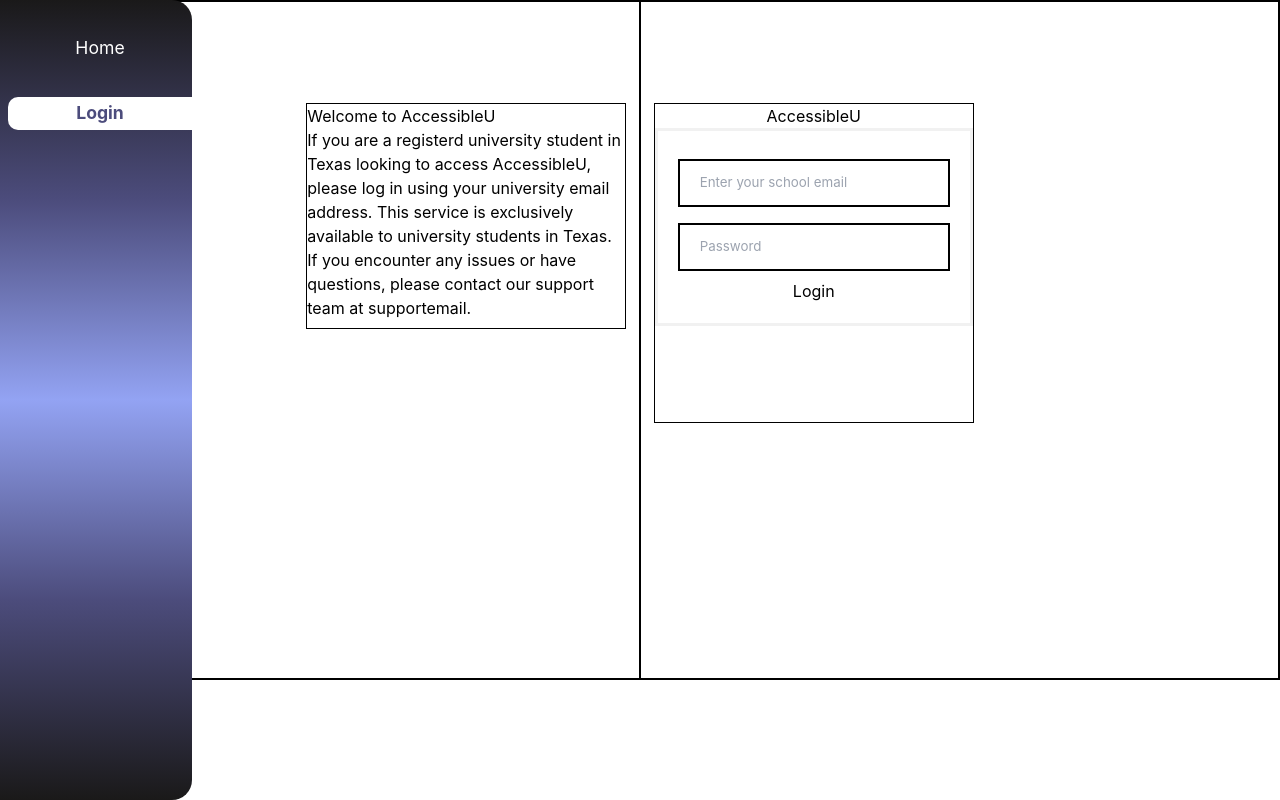
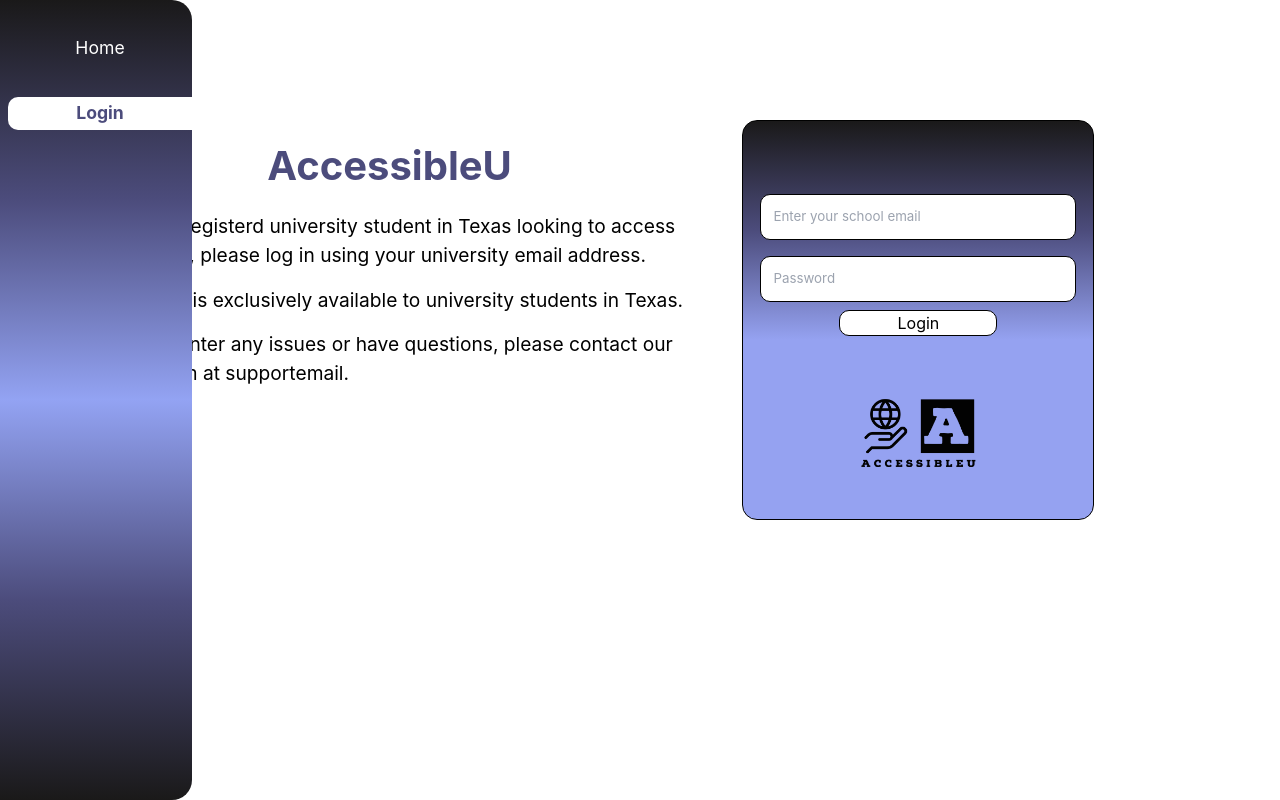
Before and after one commit to MichaelCut24/Wicked-Lieutenants-Work-Space, a JavaScript app in the folder accessibleu/: page /login in a window 1280 px wide. Built offline with nearby package versions, Linux system fonts and the light colour scheme; the HTML template or start-up script is replaced by a standard one.

Commit message:
added styling

```diff
--- a/accessibleu/src/pages/Login.css
+++ b/accessibleu/src/pages/Login.css
@@ -1,43 +1,67 @@
 
 .page{
-    height: 85vh;
+
+    height: 100vh;
     width: 100vw;
+    background-color: white;
 }
 
 /* Welcome message */
 .wlcmsg{
     top:15%;
     right: 2%;
+    height:50vh;
+    width: 40rem;
+    font-size: 1.5rem;
+}
+.wlcmsg h1{
+    font-size: 2.5rem;
+    margin-top: 1rem;
+    margin-left: 13%;
+    font-weight: bold;
+    color:#4c4c7c
+}
+.wlcmsg h2, p{
+    font-size: 1.2rem;
 }
 
+
 /* Login Form */
+.form img{
+    object-fit: cover;
+    height: 10rem;
+}
 .form{
+    background-image: linear-gradient( #1a1919, #4c4c7c, #95a2f1 55%);
+    border-radius: 15px;
     top: 15%;
     left: 2%;
+    height:25rem;
+    width: 22rem;
 }
 
-button {
-    background-color: lightblue;
-    width: 100%;
+.container button {
+    background-color: white;
+    width: 50%;
     color: black;
-    padding: 15px;
-    margin: 10px 0px;
-    border: none;
+    border: 1px solid black;
+    border-radius: 10px;
     cursor: pointer;
 }
 
 form {
-     border: 3px solid #f1f1f1;
+    margin-top:3rem;
 }
 
 input[type=text], input[type=password] {
     width: 100%;
+    padding: 12px 12px;
+    display: inline-block;
     margin: 8px 0;
-    padding: 12px 20px;
-    display: inline-block;
-    border: 2px solid black;
+    border: 1px solid black;
     box-sizing: border-box;
     font-size: smaller;
+    border-radius: 10px;
 }
 
 button:hover {
@@ -45,9 +69,5 @@ button:hover {
 }
 
 .container {
-    padding: 20px;
+    padding: 17px;
 }
-
-h1{
-    font-size: larger;
-}
--- a/accessibleu/src/pages/Login.js
+++ b/accessibleu/src/pages/Login.js
@@ -9,28 +9,31 @@ import './Login.css'
 
 function Login() {
     return (
-        <div className="page m-auto flex flex-row border border-1 border-black"> {/* Whole page container */}
-            <div className="relative w-1/2 border border-1 border-black"> {/* Left half of page divider */}
-                <div className="wlcmsg absolute mt-1/4 h-1/3 w-80 border border-1 border-black"> {/* Login message container */}
-                    <h2>Welcome to AccessibleU</h2>
-                    <p>If you are a registerd university student in Texas looking to
-                    access AccessibleU, please log in using your university email address.
-                    This service is exclusively available to university students in Texas.</p>
-                    <p>If you encounter any issues or have questions, please contact our support team at
+        <div className="page flex flex-row"> {/* Whole page container */}
+            <div className="relative w-2/3 "> {/* Left half of page divider */}
+                <div className="wlcmsg absolute mt-1/4"> {/* Login message container */}
+                    <div className='flex flex-row'>
+                        <h2>Welcome to</h2>
+                        <h1> AccessibleU </h1>
+                    </div>
+                    <p className='mt-4'>If you are a registerd university student in Texas looking to
+                    access AccessibleU, please log in using your university email address.</p>
+                    <p className='mt-4'>This service is exclusively available to university students in Texas.</p>
+                    <p className='mt-4'>If you encounter any issues or have questions, please contact our support team at
                     <a href="mailto:support@[yourprojectemail.com]"> supportemail</a>.</p>
                 </div>
             </div>
 
-            <div className="relative w-1/2 border border-1 border-black"> {/* Right half of page divider */}
-                <div className="form absolute h-80 w-80 border border-1 border-black"> {/* Login form container */}
-                    <center> <h1> AccessibleU </h1> </center>
+            <div className="relative w-1/2"> {/* Right half of page divider */}
+                <div className="form absolute border boder-1 border-black"> {/* Login form container */}
                     <form>
                         <div className=" flex flex-col container">
                             <input type="text" placeholder="Enter your school email" name="username" required/>
                             <input type="password" placeholder="Password" name="password" required/>
-                            <button type="submit">Login</button>
+                            <center><button type="submit">Login</button> </center>
                         </div>
                     </form>
+                    <center><img src='./AccessibleU-logos.jpeg' alt="logo"/></center>
                 </div>
             </div>
         </div>
```
